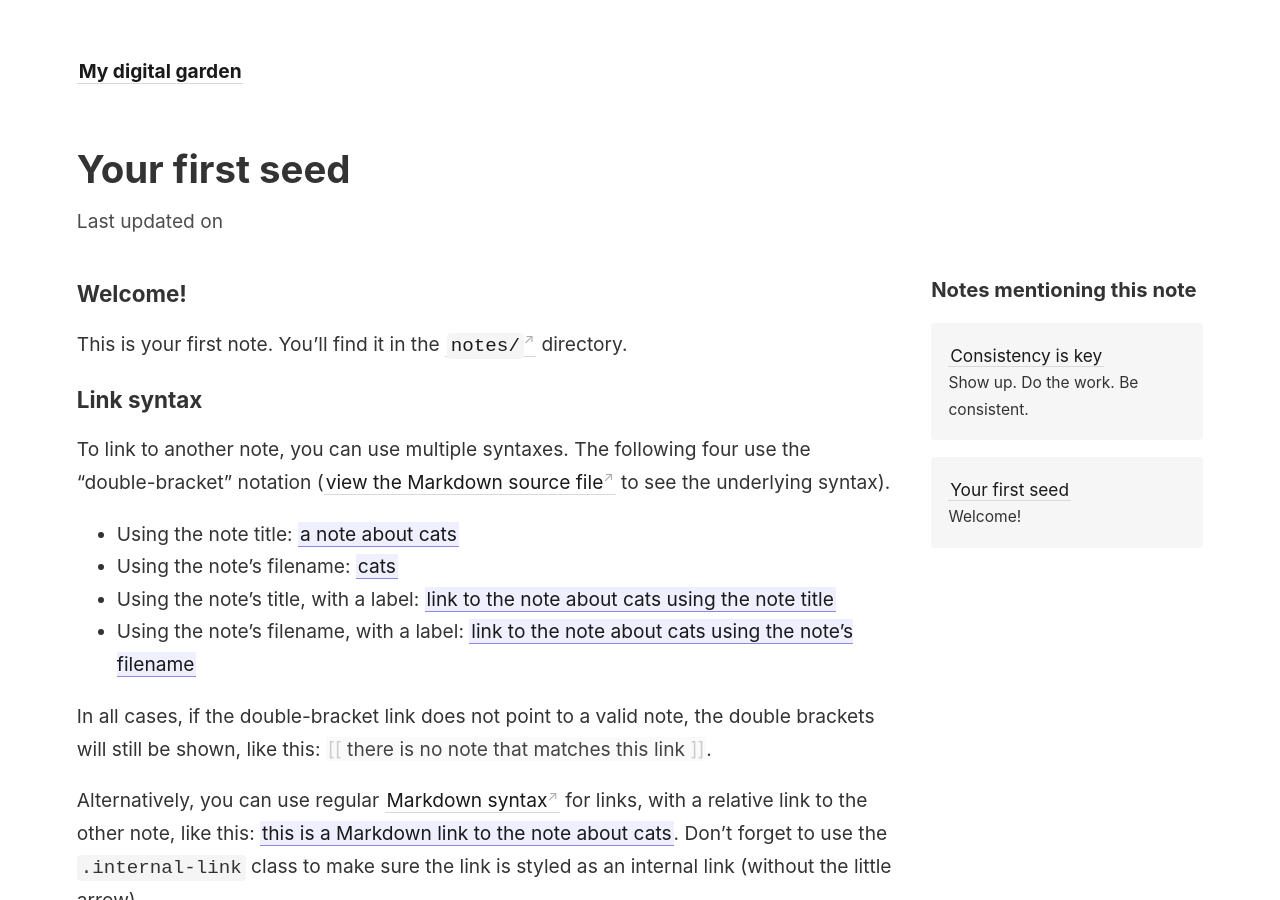
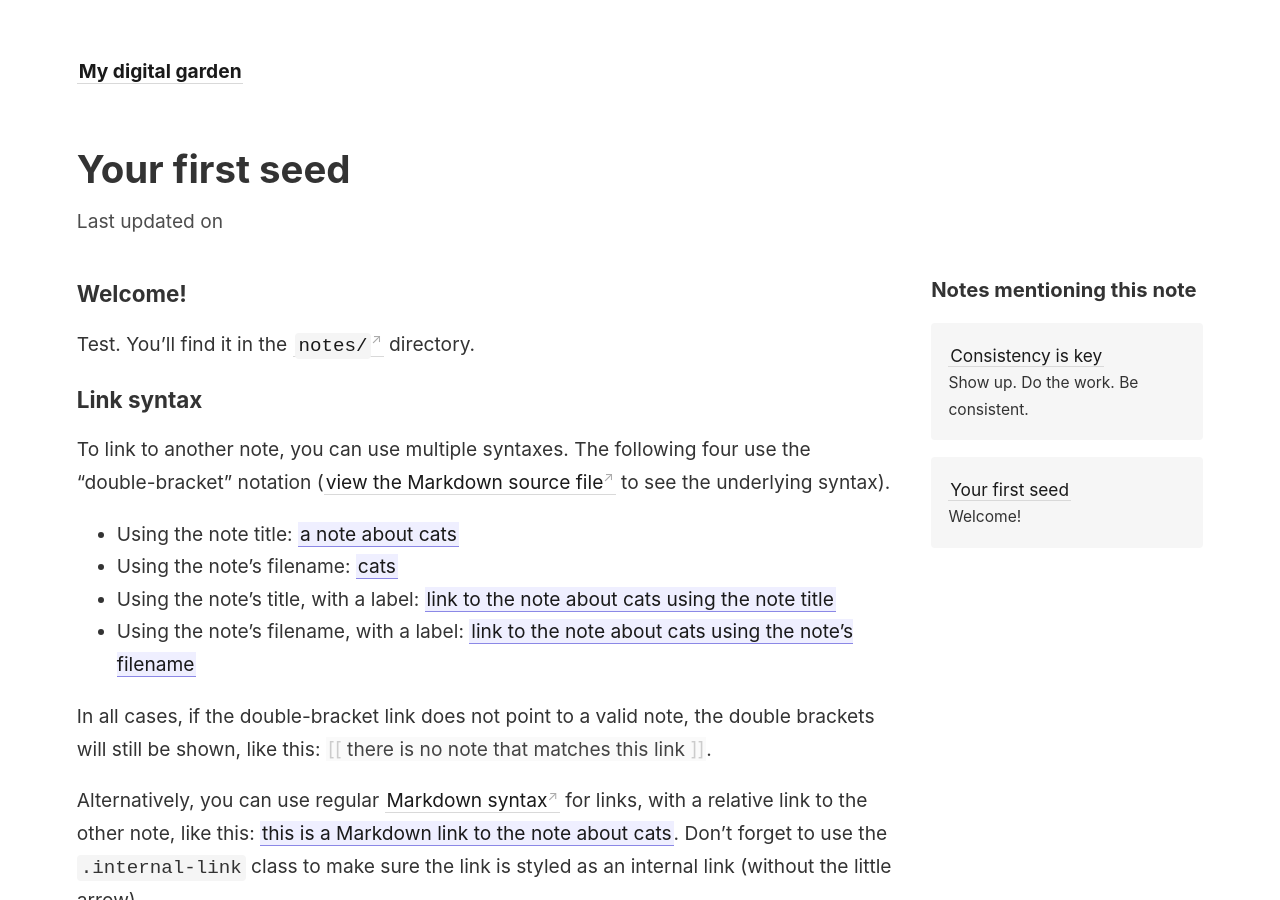
Before and after one commit to xcela/Exocore, a Jekyll site: the page built from _notes/your-first-note.md, in a window 1280 px wide and 900 px high. Built offline with Jekyll 4.4.1, drawn with Linux system fonts in a browser that asks for light colours.

Commit message:
Update your-first-note.md

```diff
--- a/_notes/your-first-note.md
+++ b/_notes/your-first-note.md
@@ -4,7 +4,7 @@ title: Your first seed
 
 ### Welcome!
 
-This is your first note. You'll find it in the [`notes/`](https://github.com/maximevaillancourt/digital-garden-jekyll-template/tree/master/_notes) directory.
+Test. You'll find it in the [`notes/`](https://github.com/maximevaillancourt/digital-garden-jekyll-template/tree/master/_notes) directory.
 
 ### Link syntax
 
```
